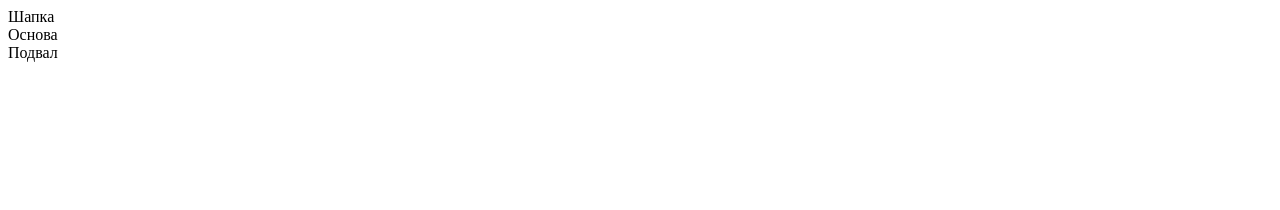
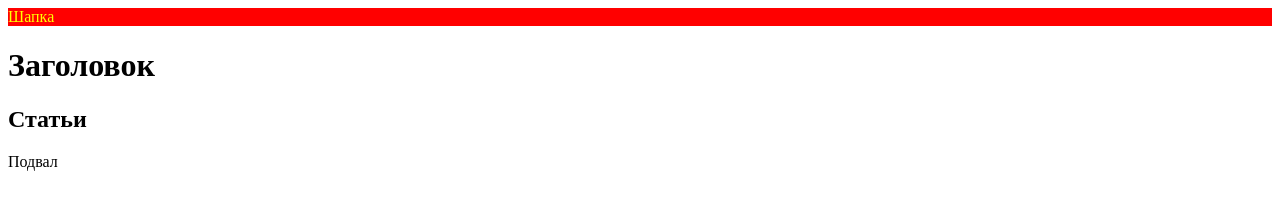
Before and after one commit to bebrik228mshkfrede/mytestsite, a plain HTML site: page index.html in a window 1280 px wide. Drawn offline with Linux system fonts and the light colour scheme.

Commit message:
Update index.html

```diff
--- a/index.html
+++ b/index.html
@@ -1,8 +1,11 @@
 <html>
   <title>TEST MY SITE</title>
   <body>
-    <header>Шапка</header>
-    <main>Основа</main>
+    <header style="background-color: red; color: yellow;">Шапка</header>
+    <main>
+      <h1>Заголовок</h1>
+      <h2>Статьи</h2>
+      </main>
     <footer>Подвал</footer>
    </body>
 </html>
```
